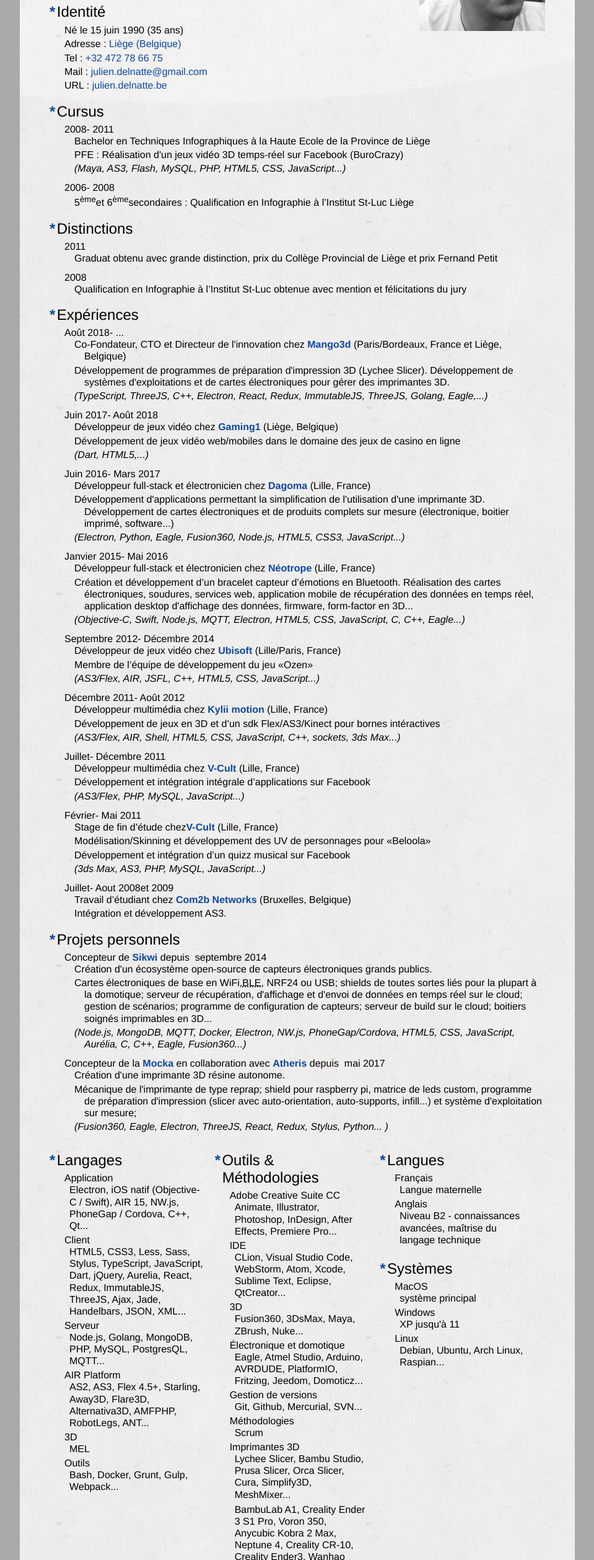
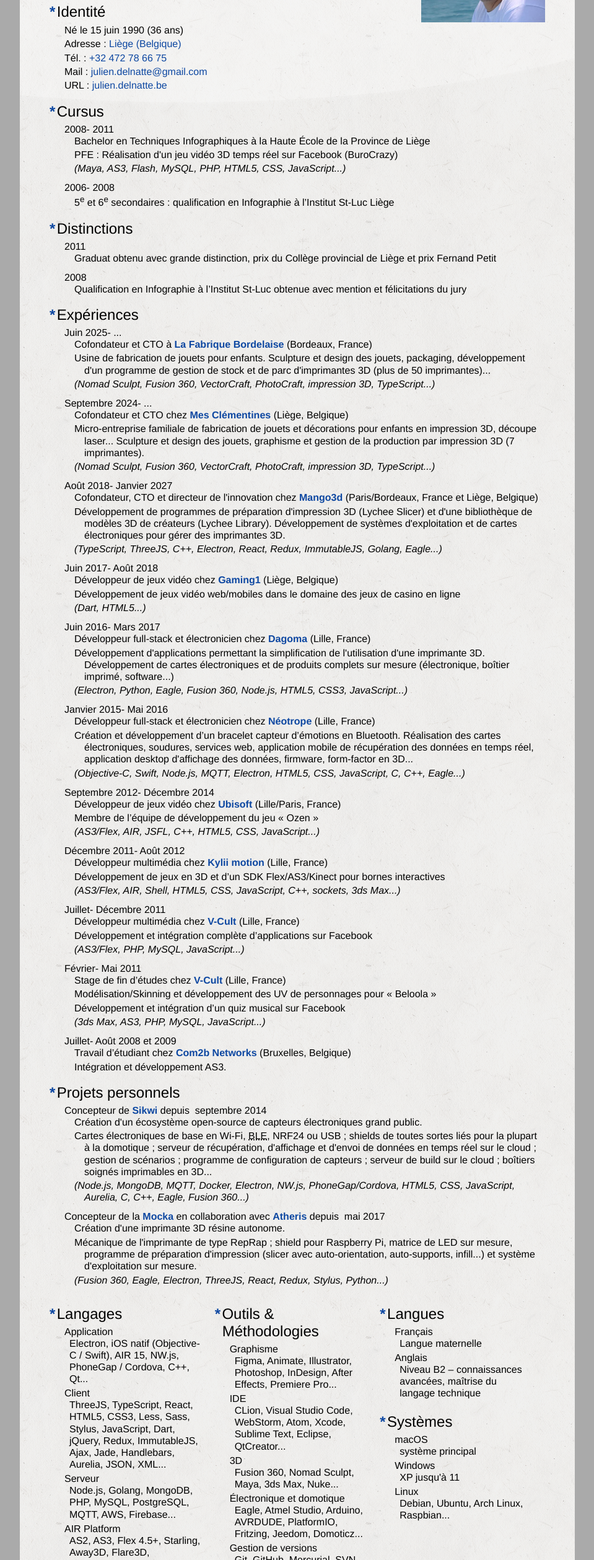
Before and after one commit to Tibus/juliendelnatte, a website: page src/jade/cv.jade in a window 1280 px wide. Shown: the part 283-2800 px from the top of the page at 62% size, without its empty margins (160-1119 px from the left). Drawn offline with nearby package versions, Linux system fonts and the light colour scheme; files that its build step writes are made by us from their sources; files whose address does not match are found by name.

Commit message:
update CV

```diff
--- a/assets/styles.css
+++ b/assets/styles.css
@@ -1,12 +1,14 @@
 body {
   margin: 0;
-  font: 100% Myriad Pro, Helvetica, sans-serif; }
+  font: 100% Myriad Pro, Helvetica, sans-serif;
+}
 
 .page {
   position: relative;
   padding: 3em;
   overflow: hidden;
-  background-color: #f0f0f0; }
+  background-color: rgb(240, 240, 240);
+}
 .page::before {
   content: "";
   position: absolute;
@@ -15,48 +17,58 @@ body {
   top: -220px;
   left: -70%;
   z-index: 5;
-    background: #f7f7f7;
-    box-shadow: 0 0 10px #f7f7f7;
-    border-radius: 100%; }
+  background: rgb(247, 247, 247);
+  box-shadow: 0 0 10px rgb(247, 247, 247);
+  border-radius: 100%;
+}
 
 main {
   position: relative;
   z-index: 10;
-  margin-bottom: 170px; }
+  margin-bottom: 170px;
+}
 
 h1 {
   margin: 0.67em 0;
   width: 100%;
   font-size: 3em;
   font-weight: lighter;
-  text-align: center; }
+  text-align: center;
+}
 
 figure {
-  text-align: center; }
+  text-align: center;
+}
 
 h2 {
   font-weight: normal;
   font-size: 1.5em;
-  text-align: center; }
+  text-align: center;
+}
 
 h3 {
   margin: 0.75em 0 0.25em 0;
   font-size: 1.5em;
-  font-weight: normal; }
+  font-weight: normal;
+}
 h3::before {
   content: "*";
   margin-right: 0.1em;
   color: #0d47a1;
-    font-weight: 900; }
+  font-weight: 900;
+}
 h3 a {
   color: black;
   text-decoration: none;
-    border-bottom: 1px solid black; }
+  border-bottom: 1px solid black;
+}
 h3 a:hover {
-      border-bottom: 2px solid black; }
+  border-bottom: 2px solid black;
+}
 
 section {
-  margin-top: 2em; }
+  margin-top: 2em;
+}
 
 footer {
   position: absolute;
@@ -64,7 +76,8 @@ footer {
   right: 0px;
   width: 250px;
   height: 250px;
-  background: url("curl.png"); }
+  background: url("curl.png");
+}
 footer a {
   display: block;
   position: absolute;
@@ -74,34 +87,44 @@ footer {
   transform: rotate(-45deg);
   color: white;
   font-weight: lighter;
-    text-decoration: none; }
+  text-decoration: none;
+}
 
 @media screen and (min-width: 30rem) {
   body {
     background-color: #AAA;
-    margin-top: 2em; }
+    margin-top: 2em;
+  }
   h1 {
     margin: 0;
     text-align: left;
     font-size: 3em;
-    font-weight: lighter; }
+    font-weight: lighter;
+  }
   h2 {
     margin: 0 0 1em;
-    text-align: left; }
+    text-align: left;
+  }
   figure {
     float: left;
-    margin-top: 0; } }
-
+    margin-top: 0;
+  }
+}
 @media (min-width: 40rem) {
   main {
-    margin-bottom: 0px; }
+    margin-bottom: 0px;
+  }
   h1 {
-    font-size: 5em; } }
-
+    font-size: 5em;
+  }
+}
 @media screen and (min-width: 48rem) {
   main {
-    margin-bottom: 0px; }
+    margin-bottom: 0px;
+  }
   .page {
     padding: 3em;
     margin: 5em auto 10em;
-    width: 600px; } }
+    width: 600px;
+  }
+}
--- a/assets/styles_cv.css
+++ b/assets/styles_cv.css
@@ -1,17 +1,20 @@
 * {
-  font-weight: lighter; }
+  font-weight: lighter;
+}
 
 body {
   margin: 0;
   font: 100% Helvetica, Myriad Pro, sans-serif;
-  font-weight: lighter; }
+  font-weight: lighter;
+}
 
 .page {
   position: relative;
   padding: 1em;
   overflow: hidden;
-  background-color: #f0f0f0;
-  background-image: url("lightpaperfibers.png"); }
+  background-color: rgb(240, 240, 240);
+  background-image: url("lightpaperfibers.png");
+}
 .page::before {
   content: "";
   position: absolute;
@@ -22,84 +25,93 @@ body {
   z-index: 5;
   background: rgba(255, 255, 255, 0.25);
   box-shadow: 0 0 10px rgba(255, 255, 255, 0.25);
-    border-radius: 100%; }
+  border-radius: 100%;
+}
 
 main {
   position: relative;
   z-index: 10;
-  margin-bottom: 140px; }
+  margin-bottom: 140px;
+}
 
 header h1 {
   margin: 0.67em 0;
   width: 100%;
   font-size: 3em;
-  text-align: center; }
-
+  text-align: center;
+}
 header .lineThrough {
-  text-decoration: line-through; }
-
+  text-decoration: line-through;
+}
 figure {
-  text-align: center; }
+  text-align: center;
+}
 
 h2 {
   font-size: 1.5em;
-  text-align: center; }
+  text-align: center;
+}
 
 section h3 {
-  margin: .75em 0 .25em 0.5em;
+  margin: 0.75em 0 0.25em 0.5em;
   text-indent: -0.5em;
-  font-size: 1.5em; }
+  font-size: 1.5em;
+}
 section h3::before {
   content: "*";
   margin-right: 0.1em;
   color: #0d47a1;
-    font-weight: 900; }
-
+  font-weight: 900;
+}
 section h4 {
   margin: 0;
-  font-size: 1em; }
-
+  font-size: 1em;
+}
 section .content {
   margin: 0 0 0 1.5em;
-  padding: 0; }
-
+  padding: 0;
+}
 section ol {
   margin: 0;
-  list-style: none; }
+  list-style: none;
+}
 section ol li {
-    margin: 0 0 0.8em; }
-
+  margin: 0 0 0.8em;
+}
 section a {
   color: #0d47a1;
   text-decoration: none;
-  font-weight: bold; }
-
+  font-weight: bold;
+}
 section p {
-  margin: 0 0 .2em 2em;
+  margin: 0 0 0.2em 2em;
   text-indent: -1em;
-  line-height: 1.2em; }
-
+  line-height: 1.2em;
+}
 section .title {
-  font-weight: normal; }
-
+  font-weight: normal;
+}
 section#identity p {
   margin-left: 0;
-  text-indent: 0; }
+  text-indent: 0;
+}
 section#identity p.strong, section#identity p .strong {
-    font-weight: normal; }
+  font-weight: normal;
+}
 section#identity p a {
-    font-weight: normal; }
-
+  font-weight: normal;
+}
 section#others {
-  clear: both; }
-
+  clear: both;
+}
 section .skills {
-  font-style: italic; }
-
+  font-style: italic;
+}
 section dd {
   margin: 0 0 0.3em 0.5em;
   padding: 0;
-  line-height: 1.2em; }
+  line-height: 1.2em;
+}
 
 footer {
   position: absolute;
@@ -107,7 +119,8 @@ footer {
   right: 0px;
   width: 250px;
   height: 250px;
-  background: url("curl.png"); }
+  background: url("curl.png");
+}
 footer a {
   display: block;
   position: absolute;
@@ -116,61 +129,80 @@ footer {
   z-index: 35;
   transform: rotate(-45deg);
   color: white;
-    text-decoration: none; }
+  text-decoration: none;
+}
 
 @media screen and (min-width: 40rem), print {
   main {
-    margin-bottom: 0px; }
+    margin-bottom: 0px;
+  }
   header {
-    margin-right: 240px; }
+    margin-right: 240px;
+  }
   header h1 {
     margin: 0;
     padding: 0.2em 0 0;
     width: 100%;
     font-size: 5em;
     text-align: right;
-      line-height: 1em; }
+    line-height: 1em;
+  }
   header h2 {
-      text-align: right; }
+    text-align: right;
+  }
   header h3 {
-      text-align: left; }
+    text-align: left;
+  }
   section#others {
-    margin-right: 150px; }
+    margin-right: 150px;
+  }
   figure {
     position: absolute;
     top: 0px;
     right: 0px;
-    margin: 0; } }
-
+    margin: 0;
+  }
+}
 @media screen and (min-width: 48rem) {
   main {
-    margin-bottom: 0px; }
+    margin-bottom: 0px;
+  }
   .page {
-    padding: 2em; }
+    padding: 2em;
+  }
   section.col {
     float: left;
     width: 31%;
-    margin-right: 2.333%; } }
-
+    margin-right: 2.333%;
+  }
+}
 @media screen and (min-width: 60rem) {
   body {
     background-color: #AAA;
-    background-image: url("./assets/background.png"); }
+    background-image: url("./assets/background.png");
+  }
   .page {
     padding: 3em;
     margin: 3em auto 3em;
-    width: 800px; } }
-
+    width: 800px;
+  }
+}
 @media screen {
   .printOnly {
-    display: none; } }
-
+    display: none;
+  }
+}
 @media print {
   body {
-    font: 67% Helvetica, Myriad Pro, sans-serif; }
+    font: 67% Helvetica, Myriad Pro, sans-serif;
+  }
   header h1 {
-    font-size: 45pt; }
+    font-size: 45pt;
+  }
   .page::before {
-    display: none; }
+    display: none;
+  }
   footer {
-    display: none; } }
+    display: none;
+  }
+}
--- a/src/jade/cv.jade
+++ b/src/jade/cv.jade
@@ -12,7 +12,7 @@ html( lang="fr-BE" )
     meta( property="twitter:card", content="summary" )/
     meta( property="twitter:title", content="Delnatte Julien" )/
     meta( property="twitter:description", content="Site internet de Julien Delnatte" )/
-    meta( property="twitter:image", content="http://julien.delnatte.be/assets/juliendelnatte.jpg" )/
+    meta( property="twitter:image", content="http://julien.delnatte.be/assets/juliendelnatte.png" )/
     meta( property="twitter:creator", content="@juliendelnatte" )/
 
     // Facebook OpenGraph
@@ -20,7 +20,7 @@ html( lang="fr-BE" )
     meta( property="og:title", content="Delnatte Julien" )/
     meta( property="og:site_name", content="julien.delnatte.be" )/
     meta( property="og:description", content="Site internet de Julien Delnatte" )/
-    meta( property="og:image", content="http://julien.delnatte.be/assets/juliendelnatte.jpg" )/
+    meta( property="og:image", content="http://julien.delnatte.be/assets/juliendelnatte.png" )/
     meta( property="og:locale", content="fr_BE" )/
 
     <!--[if lt IE 9]>
@@ -28,6 +28,8 @@ html( lang="fr-BE" )
     <![endif]-->
 
   body
+    - var now = new Date()
+    - var age = now.getFullYear() - 1990 - (now < new Date(now.getFullYear(), 5, 15) ? 1 : 0)
     .page
       main
         header
@@ -35,26 +37,24 @@ html( lang="fr-BE" )
             | Julien Delnatte
 
           h2
-            | Développeur full-stack, électronicien
+            | CTO, développeur full-stack, électronicien
             br/
             del coffee
             |  maker
 
         figure
-          img( alt="Julien Delnatte", src="assets/juliendelnatte.jpg" )
+          img( alt="Julien Delnatte", src="assets/juliendelnatte.png" )
 
 
         section#identity
           h3 Identité
           .content
-            p Né le
-              time( datetime="1990-06-15" ) 15 juin 1990&nbsp;
-              span.strong (35 ans)
+            p Né le #[time( datetime="1990-06-15" ) 15 juin 1990]&nbsp;#[span.strong (#{age} ans)]
             p.strong
               | Adresse :&nbsp;
               a( href="https://www.google.be/maps/place/Liège/@50.F,5,7z" ) Liège (Belgique)
             p.phone.strong
-              | Tel :&nbsp;
+              | Tél. :&nbsp;
               a( href="tel:0032472786675" ) +32 472 78 66 75
             p.mail.strong
               | Mail :&nbsp;
@@ -72,10 +72,10 @@ html( lang="fr-BE" )
                 | -
                 time( datetime="2011-06-30" ) 2011
               p
-                | Bachelor en Techniques Infographiques à la Haute Ecole de la Province de Liège
+                | Bachelor en Techniques Infographiques à la Haute École de la Province de Liège
 
               p.description
-                | PFE : Réalisation d'un jeux vidéo 3D temps-réel sur Facebook (BuroCrazy)
+                | PFE : Réalisation d'un jeu vidéo 3D temps réel sur Facebook (BuroCrazy)
               p.skills
                 | (Maya, AS3, Flash, MySQL, PHP, HTML5, CSS, JavaScript...)
 
@@ -85,11 +85,7 @@ html( lang="fr-BE" )
                 | -
                 time( datetime="2008-06-30" ) 2008
               p
-                | 5
-                sup ème
-                | et 6
-                sup ème
-                | secondaires : Qualification en Infographie à l’Institut St-Luc Liège
+                | 5#[sup e] et 6#[sup e] secondaires : qualification en Infographie à l’Institut St-Luc Liège
 
         section#distinctions
           h3 Distinctions
@@ -98,7 +94,7 @@ html( lang="fr-BE" )
               h4
                 time( datetime="2011-06-30" ) 2011
               p
-                | Graduat obtenu avec grande distinction, prix du Collège Provincial de Liège et prix Fernand Petit
+                | Graduat obtenu avec grande distinction, prix du Collège provincial de Liège et prix Fernand Petit
 
             li
               h4
@@ -112,25 +108,57 @@ html( lang="fr-BE" )
             li
               h4
                 .time
-                  time( datetime="2017-05-08" ) Août 2018
+                  time( datetime="2025-06-01" ) Juin 2025
                   | - ...
               p.title
-                | Co-Fondateur, CTO et Directeur de l'innovation chez&nbsp;
-                a( href="http://www.mango3d.io", rel="nofollow" ) Mango3d&nbsp;
-                | (Paris/Bordeaux, France et Liège, Belgique)
+                | Cofondateur et CTO à&nbsp;
+                a( href="https://lafabriquebordelaise.com/", rel="nofollow" ) La Fabrique Bordelaise&nbsp;
+                | (Bordeaux, France)
               p.description
-                | Développement de programmes de préparation d'impression 3D (Lychee Slicer).
-                | Développement de systèmes d'exploitations et de cartes électroniques pour gérer des imprimantes 3D.
-
+                | Usine de fabrication de jouets pour enfants.
+                | Sculpture et design des jouets, packaging, développement d'un programme de gestion de stock et de parc d'imprimantes 3D (plus de 50 imprimantes)...
               p.skills
-                | (TypeScript, ThreeJS, C++, Electron, React, Redux, ImmutableJS, ThreeJS, Golang, Eagle,...)
+                | (Nomad Sculpt, Fusion 360, VectorCraft, PhotoCraft, impression 3D, TypeScript...)
 
             li
               h4
                 .time
-                  time( datetime="2017-01-06" ) Juin 2017
+                  time( datetime="2024-09-01" ) Septembre 2024
+                  | - ...
+              p.title
+                | Cofondateur et CTO chez&nbsp;
+                a( href="https://mesclementines.com/", rel="nofollow" ) Mes Clémentines&nbsp;
+                | (Liège, Belgique)
+              p.description
+                | Micro-entreprise familiale de fabrication de jouets et décorations pour enfants en impression 3D, découpe laser...
+                | Sculpture et design des jouets, graphisme et gestion de la production par impression 3D (7 imprimantes).
+              p.skills
+                | (Nomad Sculpt, Fusion 360, VectorCraft, PhotoCraft, impression 3D, TypeScript...)
+
+            li
+              h4
+                .time
+                  time( datetime="2018-08-01" ) Août 2018
                   | -
-                  time( datetime="2018-04-08" ) Août 2018
+                  time( datetime="2027-01-01" ) Janvier 2027
+              p.title
+                | Cofondateur, CTO et directeur de l'innovation chez&nbsp;
+                a( href="http://www.mango3d.io", rel="nofollow" ) Mango3d&nbsp;
+                | (Paris/Bordeaux, France et Liège, Belgique)
+              p.description
+                | Développement de programmes de préparation d'impression 3D (Lychee Slicer)
+                | et d'une bibliothèque de modèles 3D de créateurs (Lychee Library).
+                | Développement de systèmes d'exploitation et de cartes électroniques pour gérer des imprimantes 3D.
+
+              p.skills
+                | (TypeScript, ThreeJS, C++, Electron, React, Redux, ImmutableJS, Golang, Eagle...)
+
+            li
+              h4
+                .time
+                  time( datetime="2017-06-01" ) Juin 2017
+                  | -
+                  time( datetime="2018-08-01" ) Août 2018
               p.title
                 | Développeur de jeux vidéo chez&nbsp;
                 a( href="http://www.gaming1.com/", rel="nofollow" ) Gaming1&nbsp;
@@ -138,30 +166,30 @@ html( lang="fr-BE" )
               p.description
                 | Développement de jeux vidéo web/mobiles dans le domaine des jeux de casino en ligne
               p.skills
-                | (Dart, HTML5,...)
+                | (Dart, HTML5...)
 
             li
               h4
                 .time
                   time( datetime="2016-06-01" ) Juin 2016
                   | -
-                  time( datetime="2017-27-03" ) Mars 2017
+                  time( datetime="2017-03-27" ) Mars 2017
               p.title
                 | Développeur full-stack et électronicien chez&nbsp;
                 a( href="http://www.dagoma.fr/", rel="nofollow" ) Dagoma&nbsp;
                 | (Lille, France)
               p.description
                 | Développement d'applications permettant la simplification de l'utilisation d'une imprimante 3D.
-                | Développement de cartes électroniques et de produits complets sur mesure (électronique, boitier imprimé, software...)
+                | Développement de cartes électroniques et de produits complets sur mesure (électronique, boîtier imprimé, software...)
               p.skills
-                | (Electron, Python, Eagle, Fusion360, Node.js, HTML5, CSS3, JavaScript...)
+                | (Electron, Python, Eagle, Fusion 360, Node.js, HTML5, CSS3, JavaScript...)
 
             li
               h4
                 .time
                   time( datetime="2015-01-01" ) Janvier 2015
                   | -
-                  time( datetime="2016-06-30" ) Mai 2016
+                  time( datetime="2016-05-31" ) Mai 2016
               p.title
                 | Développeur full-stack et électronicien chez&nbsp;
                 a( href="http://www.neotrope.fr/", rel="nofollow" ) Néotrope&nbsp;
@@ -184,7 +212,7 @@ html( lang="fr-BE" )
                 | (Lille/Paris, France)
 
               p.description
-                | Membre de l’équipe de développement du jeu «Ozen»
+                | Membre de l’équipe de développement du jeu «&nbsp;Ozen&nbsp;»
               p.skills
                 | (AS3/Flex, AIR, JSFL, C++, HTML5, CSS, JavaScript...)
 
@@ -200,7 +228,7 @@ html( lang="fr-BE" )
                 | (Lille, France)
 
               p.description
-                | Développement de jeux en 3D et d’un sdk Flex/AS3/Kinect pour bornes intéractives
+                | Développement de jeux en 3D et d’un SDK Flex/AS3/Kinect pour bornes interactives
               p.skills
                 | (AS3/Flex, AIR, Shell, HTML5, CSS, JavaScript, C++, sockets, 3ds Max...)
 
@@ -216,7 +244,7 @@ html( lang="fr-BE" )
                 | (Lille, France)
 
               p.description
-                | Développement et intégration intégrale d’applications sur Facebook
+                | Développement et intégration complète d’applications sur Facebook
               p.skills
                 | (AS3/Flex, PHP, MySQL, JavaScript...)
 
@@ -227,14 +255,14 @@ html( lang="fr-BE" )
                   | -
                   time( datetime="2011-05-30" ) Mai 2011
               p.title
-                | Stage de fin d’étude chez
+                | Stage de fin d’études chez&nbsp;
                 a( href="http://www.v-cult.com/", rel="nofollow" ) V-Cult&nbsp;
                 | (Lille, France)
 
               p.description
-                | Modélisation/Skinning et développement des UV de personnages pour «Beloola»
+                | Modélisation/Skinning et développement des UV de personnages pour «&nbsp;Beloola&nbsp;»
               p.description
-                | Développement et intégration d’un quizz musical sur Facebook
+                | Développement et intégration d’un quiz musical sur Facebook
               p.skills
                 | (3ds Max, AS3, PHP, MySQL, JavaScript...)
 
@@ -243,9 +271,8 @@ html( lang="fr-BE" )
                 .time
                   time( datetime="2008-07-15" ) Juillet
                   | -
-                  time( datetime="2008-08-15" ) Aout 2008
-                  | et
-                  time( datetime="2009-08-15" ) 2009
+                  time( datetime="2008-08-15" ) Août 2008
+                  |  et #[time( datetime="2009-08-15" ) 2009]
               p.title
                 | Travail d’étudiant chez&nbsp;
                 a( href="http://www.com2b.be/", rel="nofollow" ) Com2b Networks&nbsp;
@@ -265,16 +292,14 @@ html( lang="fr-BE" )
                 | &nbsp;depuis&nbsp;
                 time( datetime="2014-09-01" ) septembre 2014
               p.description
-                | Création d'un écosystème open-source de capteurs électroniques grands publics.
+                | Création d'un écosystème open-source de capteurs électroniques grand public.
               p.description
-                | Cartes électroniques de base en WiFi,
-                abbr(title="Bluetooth Low Energy") BLE
-                | , NRF24 ou USB; shields de toutes sortes liés pour la plupart à la domotique;
-                | serveur de récupération, d'affichage et d'envoi de données en temps réel sur le cloud; gestion de scénarios;
-                | programme de configuration de capteurs; serveur de build sur le cloud;
-                | boitiers soignés imprimables en 3D...
+                | Cartes électroniques de base en Wi-Fi, #[abbr(title="Bluetooth Low Energy") BLE], NRF24 ou USB&nbsp;; shields de toutes sortes liés pour la plupart à la domotique&nbsp;;
+                | serveur de récupération, d'affichage et d'envoi de données en temps réel sur le cloud&nbsp;; gestion de scénarios&nbsp;;
+                | programme de configuration de capteurs&nbsp;; serveur de build sur le cloud&nbsp;;
+                | boîtiers soignés imprimables en 3D...
               p.skills
-                | (Node.js, MongoDB, MQTT, Docker, Electron, NW.js, PhoneGap/Cordova, HTML5, CSS, JavaScript, Aurélia, C, C++, Eagle, Fusion360...)
+                | (Node.js, MongoDB, MQTT, Docker, Electron, NW.js, PhoneGap/Cordova, HTML5, CSS, JavaScript, Aurelia, C, C++, Eagle, Fusion 360...)
             li
               h4.title
                 | Concepteur de la&nbsp;
@@ -289,10 +314,10 @@ html( lang="fr-BE" )
                 | Création d'une imprimante 3D résine autonome.
 
               p.description
-                | Mécanique de l'imprimante de type reprap; shield pour raspberry pi, matrice de leds custom, programme de préparation d'impression (slicer avec auto-orientation, auto-supports, infill...) et système d'exploitation sur mesure;
+                | Mécanique de l'imprimante de type RepRap&nbsp;; shield pour Raspberry Pi, matrice de LED sur mesure, programme de préparation d'impression (slicer avec auto-orientation, auto-supports, infill...) et système d'exploitation sur mesure.
 
               p.skills
-                | (Fusion360, Eagle, Electron, ThreeJS, React, Redux, Stylus, Python... )
+                | (Fusion 360, Eagle, Electron, ThreeJS, React, Redux, Stylus, Python...)
 
         section.col#programming-languages
           h3 Langages
@@ -303,11 +328,11 @@ html( lang="fr-BE" )
 
             dt Client
             dd
-              | HTML5, CSS3, Less, Sass, Stylus, TypeScript, JavaScript, Dart, jQuery, Aurelia, React, Redux, ImmutableJS, ThreeJS, Ajax, Jade, Handelbars, JSON, XML...
+              | ThreeJS, TypeScript, React, HTML5, CSS3, Less, Sass, Stylus, JavaScript, Dart, jQuery, Redux, ImmutableJS, Ajax, Jade, Handlebars, Aurelia, JSON, XML...
 
             dt Serveur
             dd
-              | Node.js, Golang, MongoDB, PHP, MySQL, PostgresQL, MQTT...
+              | Node.js, Golang, MongoDB, PHP, MySQL, PostgreSQL, MQTT, AWS, Firebase...
 
             dt AIR Platform
             dd
@@ -324,9 +349,9 @@ html( lang="fr-BE" )
         section.col#tools
           h3 Outils &amp; Méthodologies
           dl.content
-            dt Adobe Creative Suite CC
+            dt Graphisme
             dd
-              | Animate, Illustrator, Photoshop, InDesign, After Effects, Premiere Pro...
+              | Figma, Animate, Illustrator, Photoshop, InDesign, After Effects, Premiere Pro...
 
             dt IDE
             dd
@@ -334,7 +359,7 @@ html( lang="fr-BE" )
 
             dt 3D
             dd
-              | Fusion360, 3DsMax, Maya, ZBrush, Nuke...
+              | Fusion 360, Nomad Sculpt, Maya, 3ds Max, Nuke...
 
             dt Électronique et domotique
             dd
@@ -342,7 +367,7 @@ html( lang="fr-BE" )
 
             dt Gestion de versions
             dd
-              | Git, Github, Mercurial, SVN...
+              | Git, GitHub, Mercurial, SVN...
 
             dt Méthodologies
             dd
@@ -350,9 +375,9 @@ html( lang="fr-BE" )
 
             dt Imprimantes 3D
             dd
-              | Lychee Slicer, Bambu Studio, Prusa Slicer, Orca Slicer, Cura, Simplify3D, MeshMixer...
+              | Lychee Slicer, Bambu Studio, Snapmaker Orca, PrusaSlicer, OrcaSlicer, Cura, Simplify3D, Meshmixer...
             dd
-              | BambuLab A1, Creality Ender 3 S1 Pro, Voron 350, Anycubic Kobra 2 Max, Neptune 4, Creality CR-10, Creality Ender3, Wanhao D7/D8, Lotus 3D EZ, Phrozen Shuffle, MockaPrinter, Dagoma DiscoEasy200, Dagoma DiscoVery200...
+              | Bambu Lab A1/A1 mini/X1 Carbon/A2L/P1S, Snapmaker U1, Creality Ender 3 S1 Pro, Voron 350, Anycubic Kobra 2 Max, Neptune 4, Creality CR-10, Creality Ender 3, Wanhao D7/D8, Lotus 3D EZ, Phrozen Shuffle, MockaPrinter, Dagoma DiscoEasy200, Dagoma DiscoVery200...
 
         section.col#languages
           h3 Langues
@@ -363,12 +388,12 @@ html( lang="fr-BE" )
 
             dt Anglais
             dd
-              | Niveau B2 - connaissances avancées, maîtrise du langage technique
+              | Niveau B2 – connaissances avancées, maîtrise du langage technique
 
         section.col#systems
           h3 Systèmes
           dl.content
-            dt MacOS
+            dt macOS
             dd
               | système principal
 
@@ -378,7 +403,7 @@ html( lang="fr-BE" )
 
             dt Linux
             dd
-              | Debian, Ubuntu, Arch Linux, Raspian...
+              | Debian, Ubuntu, Arch Linux, Raspbian...
 
         section#others
           h3 Divers
@@ -389,8 +414,9 @@ html( lang="fr-BE" )
               p Développement open-source
               p Maker (impression 3D, conception mécanique, design produit, automatisation, robotique, open-hardware...)
               p Nouvelles technologies...
+              p Plongée sous-marine (candidat 2* CMAS)
               p Musique (batterie, percussions,...)
-              p Sport (fitness, course...)
+              p Sport (badminton, fitness...)
 
             li
               h4
```
Also changed, not shown: Gruntfile.coffee (deleted, +0 -54 lines), build.mjs (added, +44 -0 lines), package.json (+12 -9 lines), src/jade/index.jade (+5 -11 lines), README.md, assets/juliendelnatte.png (added), assets/styles.min.css, assets/styles_cv.min.css, cv.html, index.html. Lines whose indentation alone changed are shown as unchanged.
